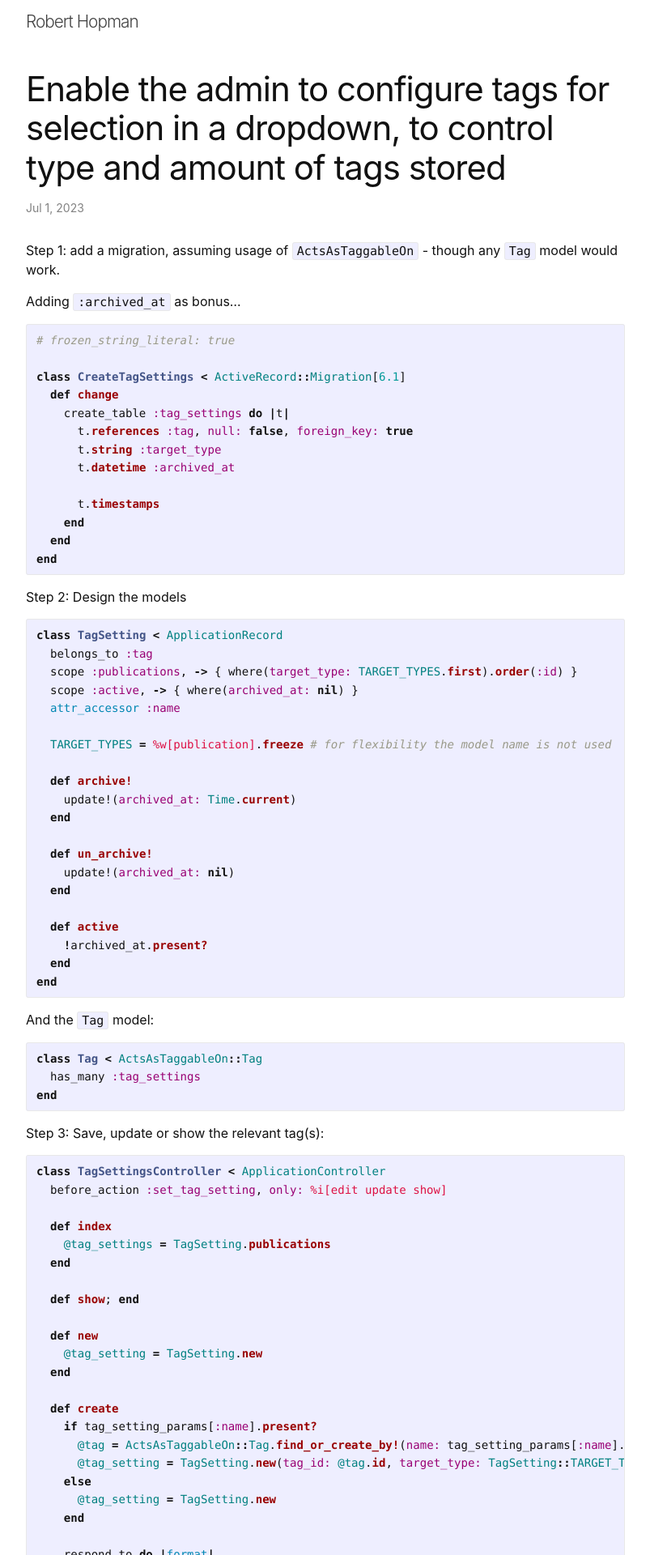
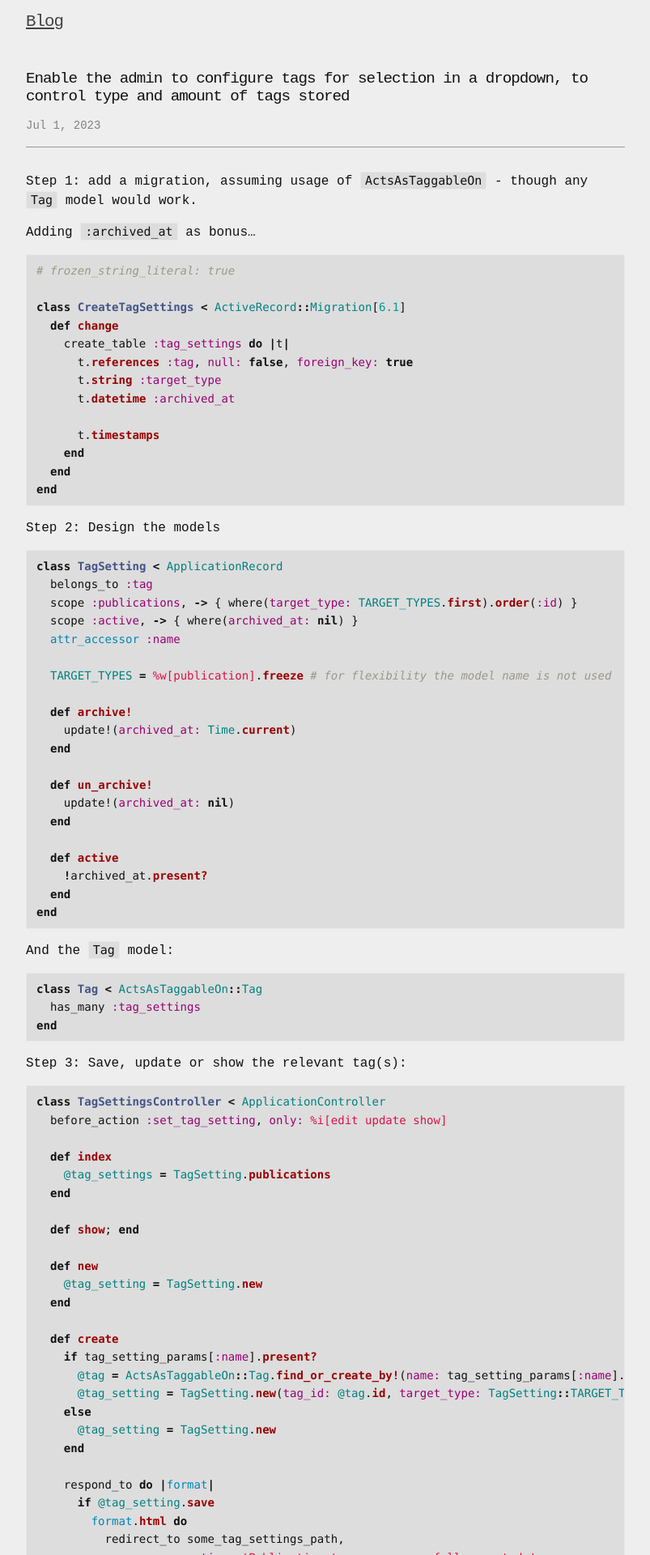
Before and after one commit to roberthopman/roberthopman.github.io, a Jekyll site: the page built from _posts/2023-07-01-enable-tags-in-admin-for-selection-by-non-admin.md, in a window 1280 px wide. Shown: the top 1920 px of the page at 81% size, without its empty margins (238-1041 px from the left). Built offline with Jekyll 4.4.1, drawn with Linux system fonts in a browser that asks for light colours; comment, search, counter and statistics services are not loaded.

Commit message:
Update style

````diff
--- a/_config.yml
+++ b/_config.yml
@@ -13,7 +13,7 @@
 # you will see them accessed via {{ site.title }}, {{ site.email }}, and so on.
 # You can create any custom variable you would like, and they will be accessible
 # in the templates via {{ site.myvariable }}.
-title: Robert Hopman
+title: Blog
 email: robert@bonaroo.nl
 legal_entity: Charper Bonaroo B.V.
 description: >-
--- a/_posts/2023-07-01-enable-tags-in-admin-for-selection-by-non-admin.md
+++ b/_posts/2023-07-01-enable-tags-in-admin-for-selection-by-non-admin.md
@@ -153,9 +153,7 @@ Step 6: make them available for association with the relevant Model:
 
 - a. Add to the MODEL: `acts_as_taggable_on :document_tags`
 - b. Add to controller: `before_action :set_tags, only: %i[new edit update]` and
-
 ```rb
-
   private
     def set_tags
       @categories_collection = ActsAsTaggableOn::Tag.where(id: TagSetting.publications.active.select(:tag_id))
--- a/_sass/minima/custom-styles.scss
+++ b/_sass/minima/custom-styles.scss
@@ -1,2 +1,36 @@
 // Placeholder to allow defining custom styles that override everything else.
 // (Use `_sass/minima/custom-variables.scss` to override variable defaults)
+
+// index page
+.site-header, .page-content, .site-footer {
+  background-color: #eee;
+  font-family: 'Courier New', Courier, monospace;
+}
+
+a {
+  color: #2b71ff;
+  text-decoration: underline;
+}
+
+li {
+  padding-bottom: 1px;
+}
+
+code {
+  background-color: #ddd;
+}
+
+.language-rb, .highlighter-rouge {
+  .highlight {
+    background-color: #ddd;
+  }
+}
+
+// post show page
+.post-header {
+  border-bottom: 1px solid #999;
+}
+
+.post-title {
+  font-size: 1.2rem;
+}
````
Also changed, not shown: _posts/2020-12-18-collecting-email-creditcard-details-in-stripe.md (+1 -1 lines), index.md (+9 -32 lines), Gemfile.lock.
